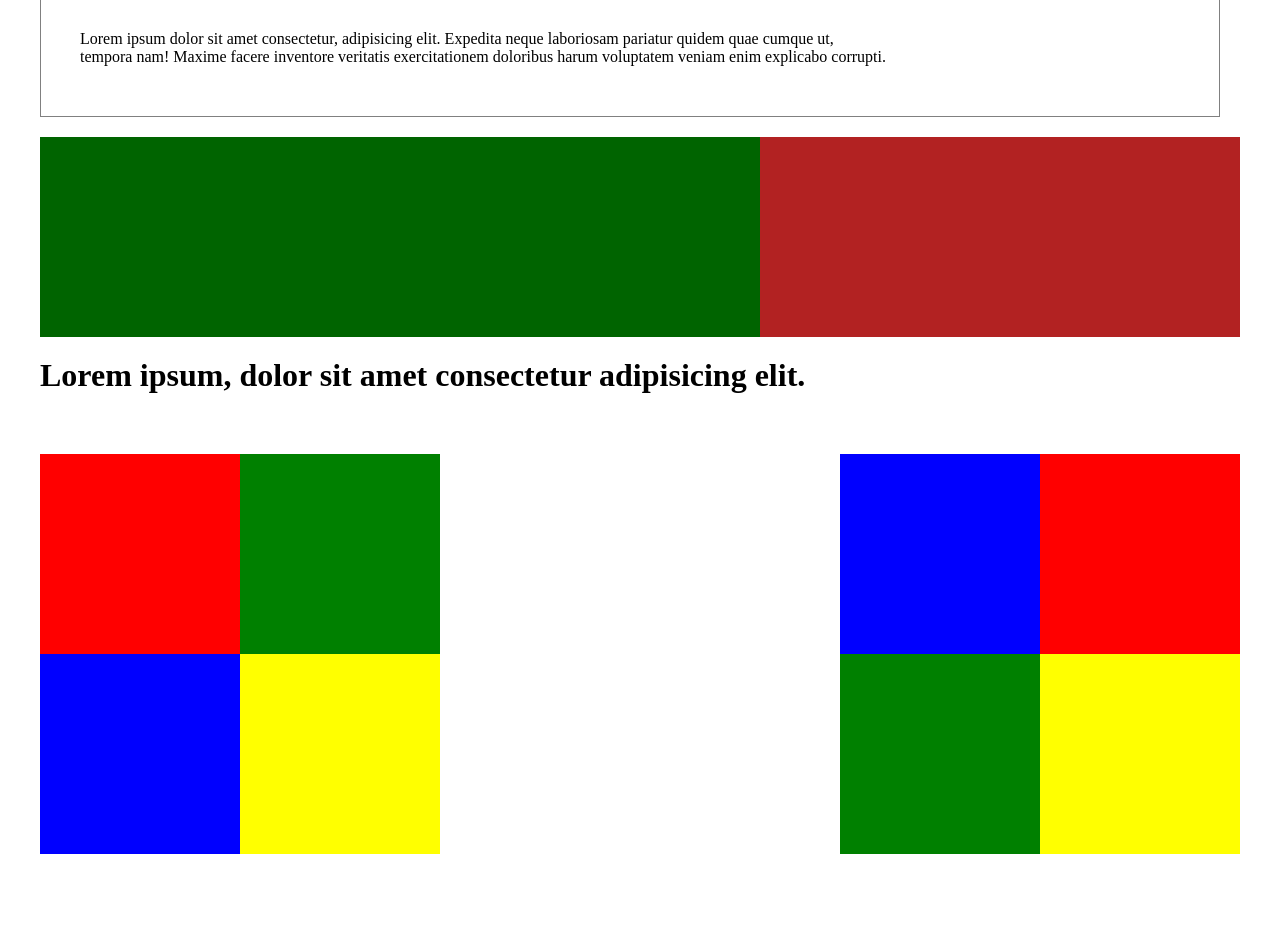
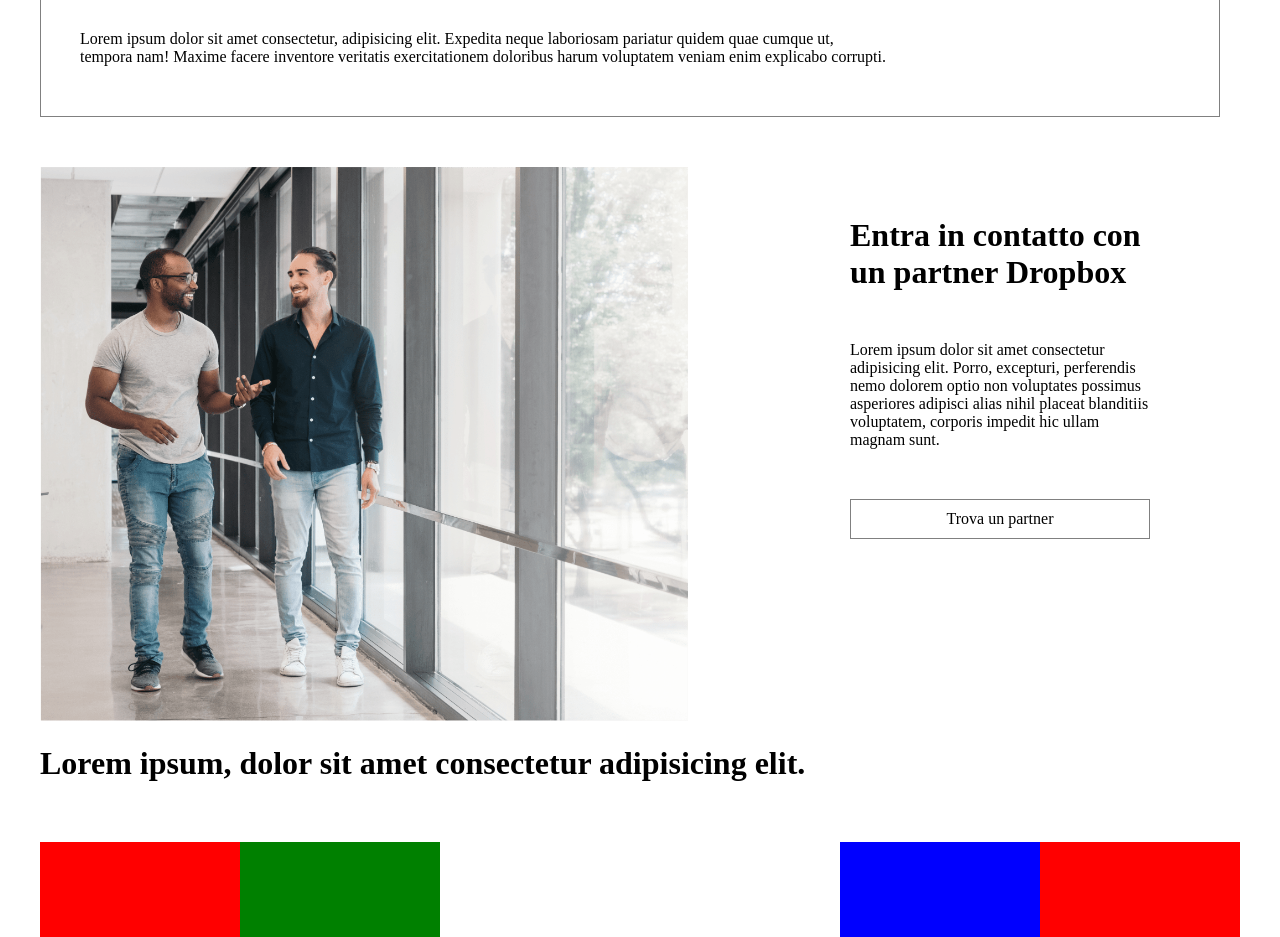
Before and after one commit to FilippoTrogu/htmlcss-dropbox, a plain HTML site: page index.html in a window 1280 px wide. Shown: the part 1820-2757 px from the top of the page. Drawn offline with Linux system fonts and the light colour scheme.

Commit message:
Terzo blocco fatto

```diff
--- a/css/style.css
+++ b/css/style.css
@@ -63,14 +63,10 @@ header{
 
 .col-60{
     width: 60%;
-    height: 200px;
-    background-color: darkgreen;
 }
 
 .col-40{
     width: 40%;
-    height: 200px;
-    background-color: firebrick;
 }
 
 /* COLORI */
@@ -133,6 +129,10 @@ header{
     padding-bottom: 50px;
 }
 
+.padding-t-50{
+    padding-top: 50px;
+}
+
 
 /* SQUARES */
 
@@ -175,6 +175,10 @@ header{
 #jumbo{
     width: 900px;
     height: auto;
+}
+
+.partner-img{
+    width: 90%;
 }
 
 
@@ -239,3 +243,13 @@ li:before {
     display: flex;
     justify-content: center;
 }
+
+.container-partner{
+    max-width: 300px;
+    margin: 0 auto;
+}
+
+.partner-box{
+   padding: 10px;
+   text-align: center;
+}
--- a/index.html
+++ b/index.html
@@ -126,9 +126,17 @@
             </div>
 
             <!-- THIRD BLOCK -->
-            <div class="row margin-t-20">
-                <div class="col-60"></div>
-                <div class="col-40"></div>
+            <div class="row margin-t-50">
+                <div class="col-60">
+                    <img class="partner-img" src="./img/partner.png" alt="partner">
+                </div>
+                <div class="col-40">
+                    <div class="container-partner">
+                        <h1 class="padding-t-50">Entra in contatto con un partner Dropbox</h1>
+                        <p class="padding-t-50">Lorem ipsum dolor sit amet consectetur adipisicing elit. Porro, excepturi, perferendis nemo dolorem optio non voluptates possimus asperiores adipisci alias nihil placeat blanditiis voluptatem, corporis impedit hic ullam magnam sunt.</p>
+                        <div class="margin-t-50 partner-box border-grey">Trova un partner</div>
+                    </div>
+                </div>
             </div>
 
             <!-- FOURTH BLOCK -->
```
